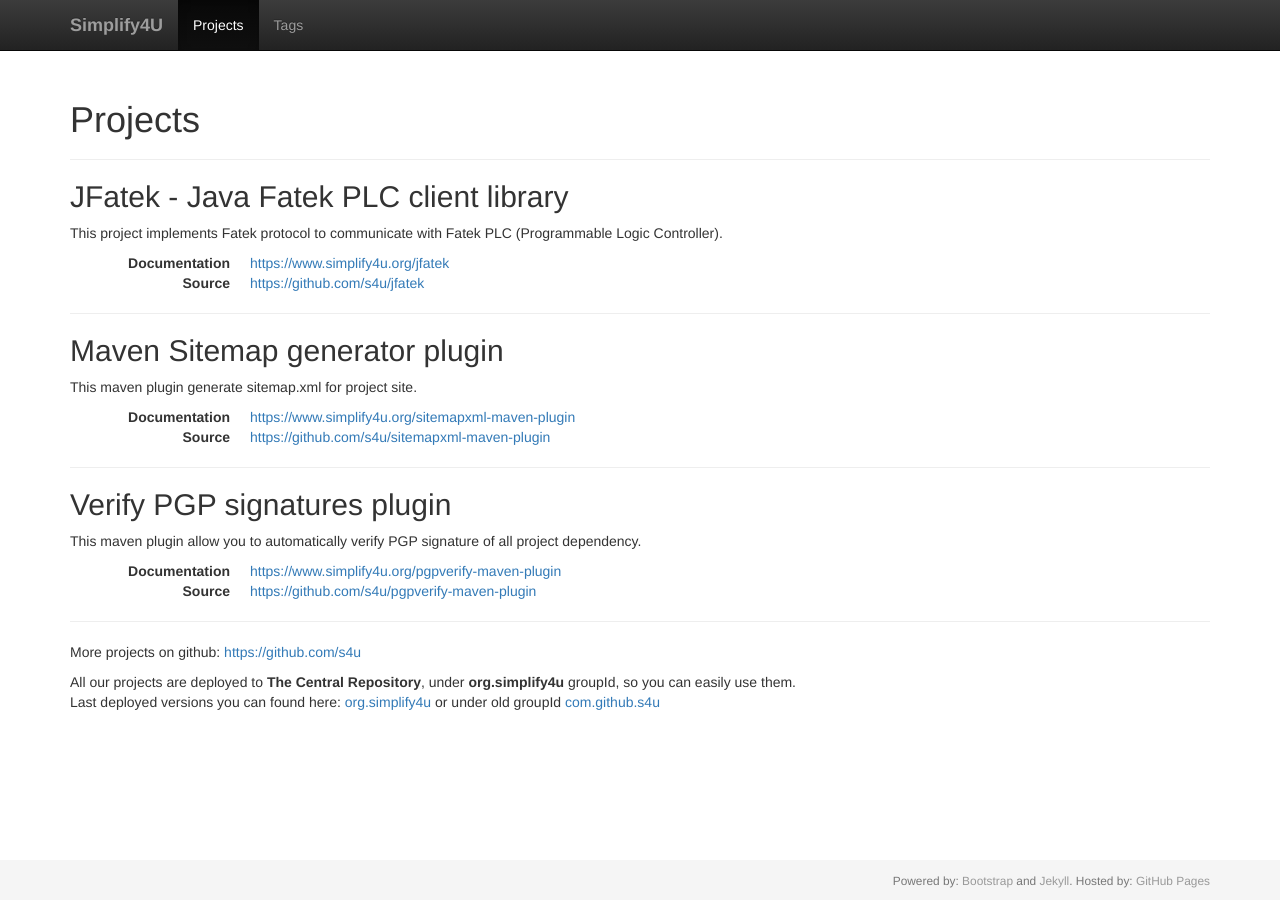
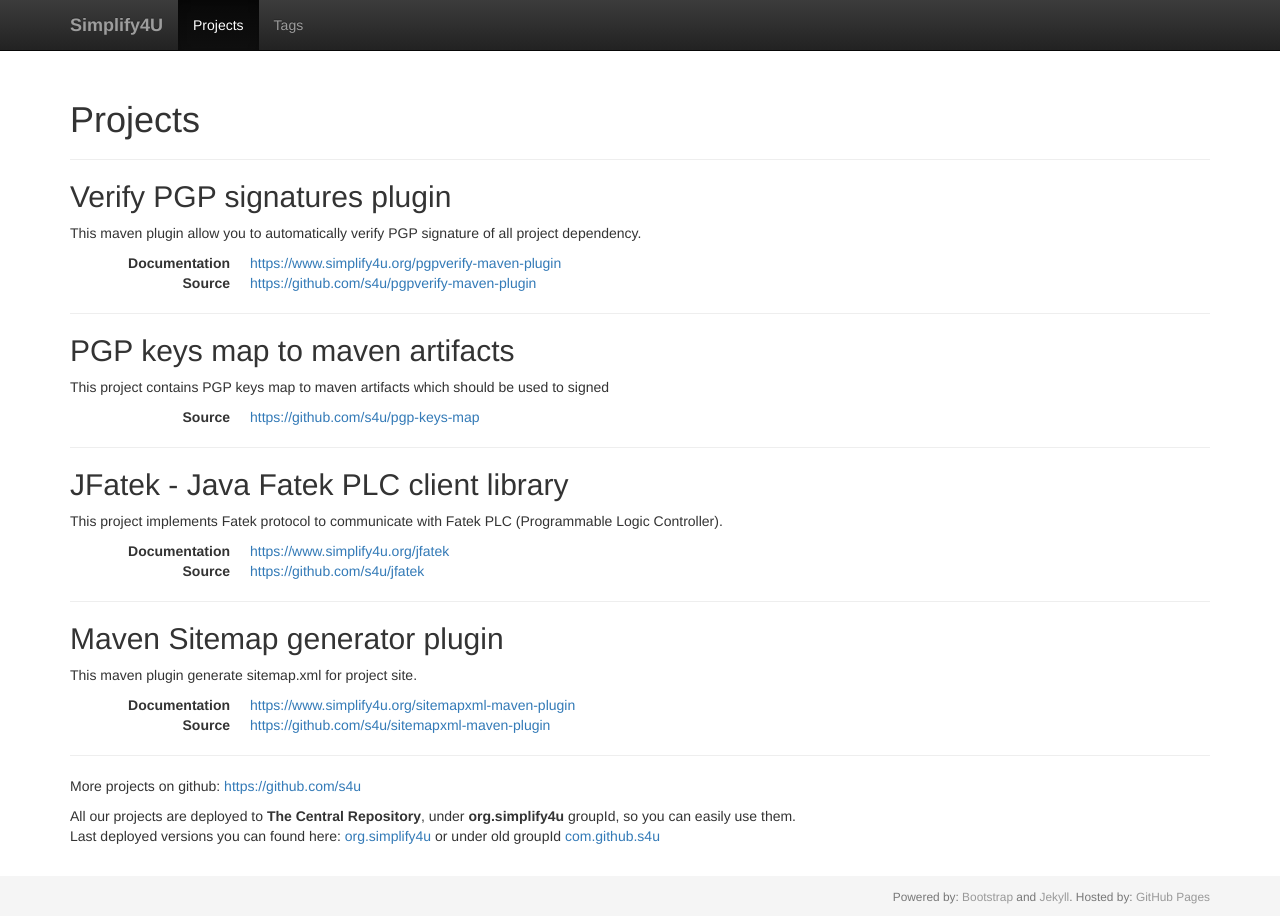
Before and after one commit to s4u/s4u.github.io, a Jekyll site: the page built from projects.md, in a window 1280 px wide. Built offline with Jekyll 4.4.1, drawn with Linux system fonts in a browser that asks for light colours; nearby versions of some CDN libraries; comment, search, counter and statistics services are not loaded.

Commit message:
update project list

```diff
--- a/_config.yml
+++ b/_config.yml
@@ -13,6 +13,9 @@ excerpt_separator: "<!-- -->"
 
 github: [metadata]
 
+plugins:
+  - jekyll-paginate
+
 defaults:
   -
     scope:
--- a/projects.md
+++ b/projects.md
@@ -6,7 +6,28 @@ group: navl
 permalink: /:path/:basename:output_ext
 sitemap: true
 ---
+## Verify PGP signatures plugin
 
+This maven plugin allow you to automatically verify PGP signature of all project dependency.
+
+{:.dl-horizontal}
+Documentation
+: <https://www.simplify4u.org/pgpverify-maven-plugin>
+
+Source
+: <https://github.com/s4u/pgpverify-maven-plugin>
+
+---
+## PGP keys map to maven artifacts
+
+This project contains PGP keys map to maven artifacts which should be used to signed
+
+{:.dl-horizontal}
+
+Source
+: <https://github.com/s4u/pgp-keys-map>
+
+---
 ## JFatek - Java Fatek PLC client library
 
 This project implements Fatek protocol to communicate with Fatek PLC (Programmable Logic Controller).
@@ -19,7 +40,6 @@ Source
 : <https://github.com/s4u/jfatek>
 
 ---
-
 ## Maven Sitemap generator plugin
 
 This maven plugin generate sitemap.xml for project site.
@@ -32,20 +52,6 @@ Source
 : <https://github.com/s4u/sitemapxml-maven-plugin>
 
 ---
-
-## Verify PGP signatures plugin
-
-This maven plugin allow you to automatically verify PGP signature of all project dependency.
-
-{:.dl-horizontal}
-Documentation
-: <https://www.simplify4u.org/pgpverify-maven-plugin>
-
-Source
-: <https://github.com/s4u/pgpverify-maven-plugin>
-
----
-
 More projects on github: <https://github.com/s4u>
 
 All our projects are deployed to **The Central Repository**, under **org.simplify4u** groupId, so you can easily use them.\\
```
Also changed, not shown: favicon.ico (added), 1 other file.
